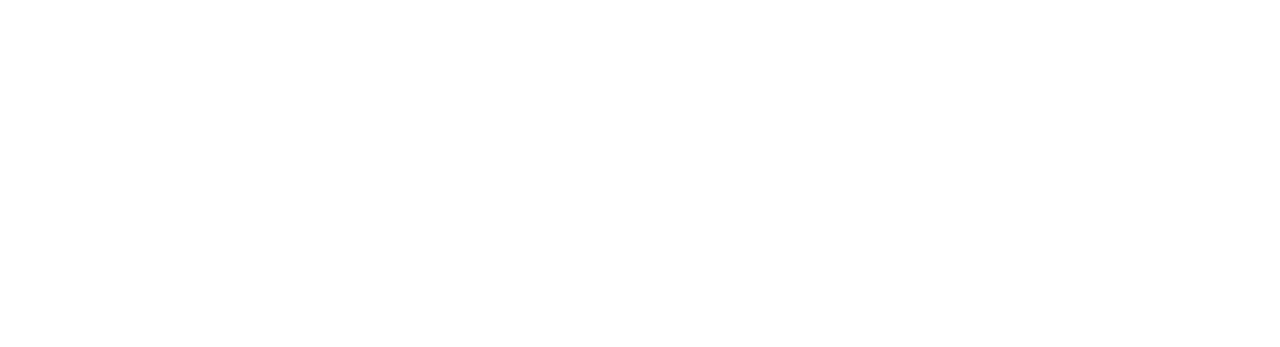
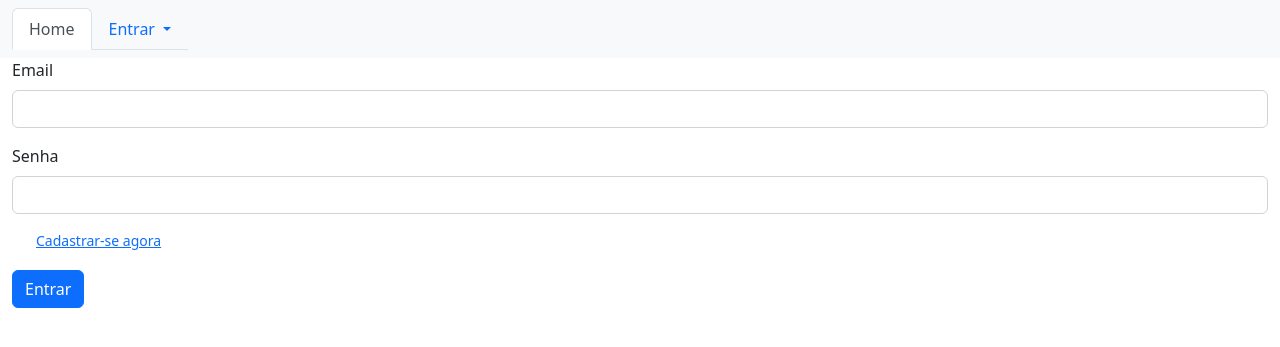
Before and after one commit to RedONe06/ProjetoFinal, a PHP site: page / in a window 1280 px wide. Before the commit the part shown is empty. Shown: the top 347 px of the page. Run offline with PHP 8.4, Linux system fonts and the light colour scheme.

Commit message:
:construction: aba login

```diff
--- a/index.php
+++ b/index.php
@@ -1,12 +1,66 @@
 <!DOCTYPE html>
-<html lang="en">
+<html lang="pt">
+
 <head>
     <meta charset="UTF-8">
     <meta http-equiv="X-UA-Compatible" content="IE=edge">
     <meta name="viewport" content="width=device-width, initial-scale=1.0">
+    <link href="https://cdn.jsdelivr.net/npm/bootstrap@5.2.2/dist/css/bootstrap.min.css" rel="stylesheet"
+        integrity="sha384-Zenh87qX5JnK2Jl0vWa8Ck2rdkQ2Bzep5IDxbcnCeuOxjzrPF/et3URy9Bv1WTRi" crossorigin="anonymous">
     <title>Document</title>
 </head>
+
 <body>
+    <nav class="navbar navbar-expand-lg bg-light">
+        <div class="container-fluid">
+            <div class="collapse navbar-collapse" id="navbarSupportedContent">
+                <ul class="nav nav-tabs justify-content-center">
 
+                    <li class="nav-item">
+                        <a class="nav-link active" aria-current="page" href="#">Home</a>
+                    </li>
+
+                    <li class="nav-item dropdown">
+                        <a class="nav-link dropdown-toggle" href="#" role="button" data-bs-toggle="dropdown"
+                            aria-expanded="false">
+                            Entrar
+                        </a>
+                        <ul class="dropdown-menu">
+                            <li><a class="dropdown-item" href="#">Cadastrar</a></li>
+                            <li><a class="dropdown-item" href="#">Login</a></li>
+                            <li>
+                                <hr class="dropdown-divider">
+                            </li>
+                            <li><a class="dropdown-item" href="#">Painel do administrador</a></li>
+                        </ul>
+                    </li>
+                </ul>
+            </div>
+        </div>
+    </nav>
+
+    <div class="container-fluid">
+        <form>
+            <div class="mb-3">
+                <label for="exampleInputEmail1" class="form-label">Email</label>
+                <input name="email" type="email" class="form-control" id="exampleInputEmail1" aria-describedby="emailHelp">
+            </div>
+            <div class="mb-3">
+                <label for="exampleInputPassword1" class="form-label">Senha</label>
+                <input name= "senha" type="password" class="form-control" id="exampleInputPassword1">
+            </div>
+            <div class="mb-3 form-check">
+                <div id="emailHelp" class="form-text"><a href="#">Cadastrar-se agora</a></div>
+            </div>
+            <button type="submit" class="btn btn-primary">Entrar</button>
+        </form>
+
+    </div>
+
+
+    <script src="https://cdn.jsdelivr.net/npm/bootstrap@5.2.2/dist/js/bootstrap.bundle.min.js"
+        integrity="sha384-OERcA2EqjJCMA+/3y+gxIOqMEjwtxJY7qPCqsdltbNJuaOe923+mo//f6V8Qbsw3"
+        crossorigin="anonymous"></script>
 </body>
+
 </html>
```
